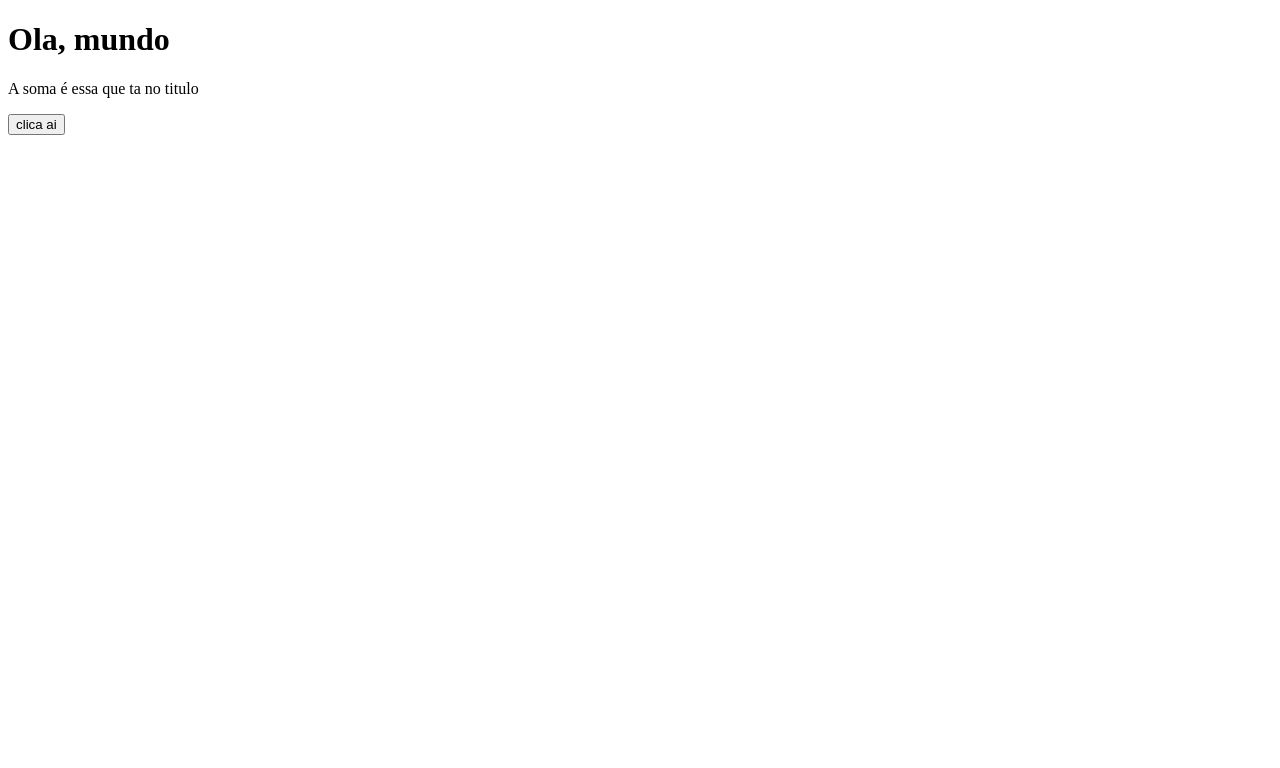
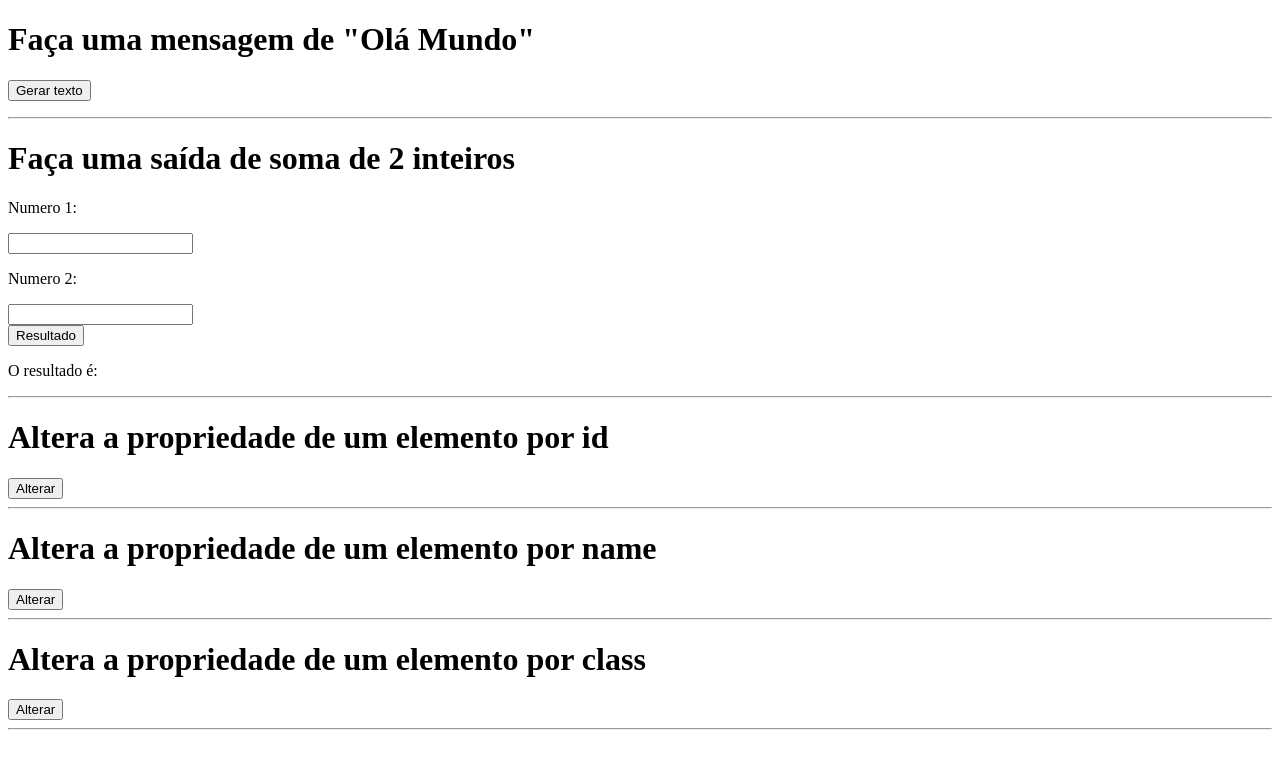
Before and after one commit to Joao-Victor-Zanatto/Java, a plain HTML site: page index.html in a window 1280 px wide. Drawn offline with Linux system fonts and the light colour scheme.

Commit message:
index.html

```diff
--- a/index.html
+++ b/index.html
@@ -1,14 +1,45 @@
 <!DOCTYPE html>
 <html lang="en">
 <head>
-  <meta charset="UTF-8">
-  <meta name="viewport" content="width=device-width, initial-scale=1.0">
-  <title>Fórum temático</title>
+    <meta charset="UTF-8">
+    <meta name="viewport" content="width=device-width, initial-scale=1.0">
+    <script src="script.js"></script>
+    <title>Document</title>
 </head>
 <body>
-  <h1 name="hello">Ola, mundo</h1>
-  <p class="parag">A soma é essa que ta no titulo</p>
-  <button id="buttonHello"> clica ai</button>
+    <div>
+        <h1>Faça uma mensagem de "Olá Mundo"</h1>
+        <button onclick="add_ola_mundo()">Gerar texto</button>
+        <p id="texto1"></p>
+    </div>
+    <hr>
+
+    <div>
+        <h1>Faça uma saída de soma de 2 inteiros</h1>
+        <p>Numero 1:</p><input id="num1_att2" type="number">
+        <p>Numero 2:</p><input id="num2_att2" type="number">
+        <br>
+        <button onclick="gerar_calc()">Resultado</button>
+        <p id="res_att2">O resultado é: </p>
+    </div>
+    <hr>
+
+    <div>
+        <h1 id="alterarPorId">Altera a propriedade de um elemento por id</h1>
+        <button onclick="alt_id()">Alterar</button>
+    </div>
+    <hr>
+
+    <div name="alterarPorName">
+        <h1>Altera a propriedade de um elemento por name</h1>
+        <button onclick="alt_name()">Alterar</button>
+    </div>
+    <hr>
+
+    <div class="alterarPorClass">
+        <h1>Altera a propriedade de um elemento por class</h1>
+        <button onclick="alt_class()">Alterar</button>
+    </div>
+    <hr>
 </body>
-<script src="script.js"></script>
 </html>
```
